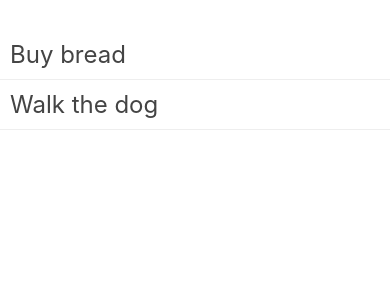
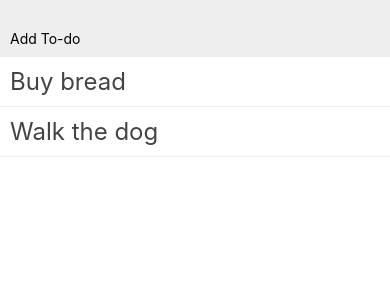
Before and after one commit to fdb/quasitodo, a React Native app: screen / in a window 390 px wide. Shown: the top 300 px of the page. Built offline with nearby package versions, Linux system fonts and the light colour scheme.

Commit message:
Add the new to-do input field.

```diff
--- a/App.js
+++ b/App.js
@@ -1,5 +1,6 @@
 import React from 'react';
 import { StyleSheet, Text, View, FlatList } from 'react-native';
+import Header from './Header';
 
 const items = [
   { key: 1507129580608, text: 'Buy bread', complete: false },
@@ -10,6 +11,7 @@
   render() {
     return (
       <View style={styles.container}>
+        <Header />
         <FlatList
           style={styles.itemList}
           data={items}
@@ -33,8 +35,7 @@
     flex: 1,
     backgroundColor: '#fff',
     alignItems: 'center',
-    justifyContent: 'center',
-    paddingTop: 30
+    justifyContent: 'center'
   },
   itemList: {
     width: '100%'
--- /dev/null
+++ b/Header.js
@@ -0,0 +1,30 @@
+import React from 'react';
+import { StyleSheet, Text, View, TextInput } from 'react-native';
+
+export default class Header extends React.Component {
+  render() {
+    return (
+      <View style={styles.container}>
+        <TextInput
+          style={styles.input}
+          placeholder="Add To-do"
+          returnKeyType="done"
+        />
+      </View>
+    );
+  }
+}
+
+const styles = StyleSheet.create({
+  container: {
+    paddingTop: 30,
+    paddingBottom: 10,
+    paddingHorizontal: 10,
+    backgroundColor: '#eee',
+    flexDirection: 'row',
+    width: '100%'
+  },
+  input: {
+    flex: 1
+  }
+});
```
